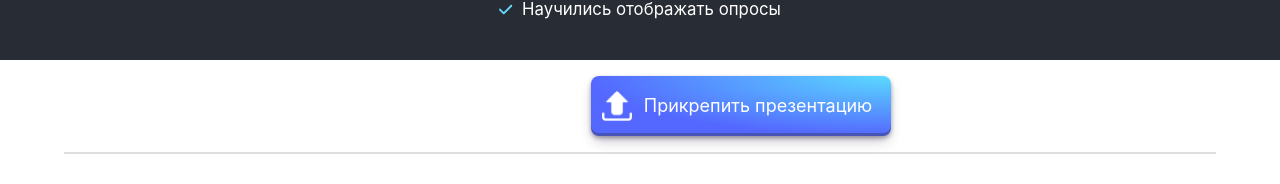
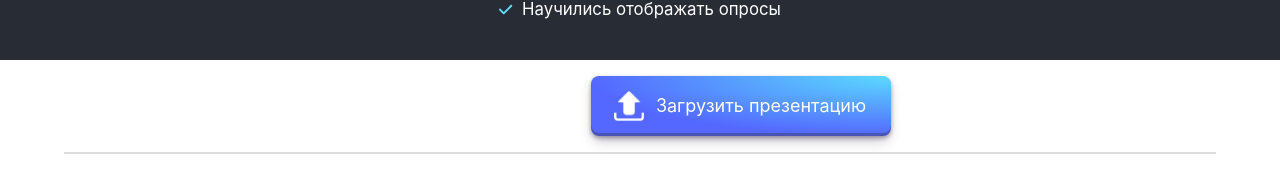
Before and after one commit to kalashkovpaul/vk-bananas-frontend, a React (Create React App) app: page / in a window 1280 px wide. Shown: the part 413-597 px from the top of the page. Built offline with nearby package versions, Linux system fonts and the light colour scheme.

Commit message:
Add file button

```diff
--- a/package.json
+++ b/package.json
@@ -18,6 +18,7 @@
     "react-helmet-async": "^1.3.0",
     "react-router-dom": "^6.8.2",
     "react-scripts": "^5.0.1",
+    "react-spinners": "^0.13.8",
     "react-transition-group": "^4.4.5",
     "styled-components": "^5.3.3",
     "web-vitals": "^3.1.1",
--- a/src/App.tsx
+++ b/src/App.tsx
@@ -12,6 +12,7 @@ const App: FunctionComponent = () => {
 
   return (
     <Layout>
+      <div id="alertWrapper"/>
       <MetaInfo />
       <SwitchTransition mode="out-in">
         <CSSTransition
--- a/src/assets/style/base/animation.scss
+++ b/src/assets/style/base/animation.scss
@@ -33,3 +33,16 @@
     transform: scale3d(1, 1, 1);
   }
 }
+
+@keyframes dissapear{
+  0%{
+    opacity: 1;
+  }
+  50%{
+    opacity: 0.5;
+  }
+  100%{
+    display: none;
+    opacity: 0;
+  }
+}
--- a/src/components/Alert.tsx
+++ b/src/components/Alert.tsx
@@ -18,7 +18,11 @@ type NotificationProps = Partial<AlertProps>;
 
 const TileContainer = styled.div`
   margin: 0 auto;
-  padding: 15rem 0 20rem !important;
+  position: absolute;
+  width: 500px;
+  left: 465px;
+  top: 445px;
+  z-index: 1;
 `;
 
 const Notification = styled.div<NotificationProps>`
@@ -63,14 +67,22 @@ const Alert: FunctionComponent<AlertProps> = ({
   alertAnimation = 'none',
   iconName = 'info-circle',
   alertBackgroundColor = '#4dc6e7'
-}) => (
-  <TileContainer className="tile is-parent is-vertical is-8">
+}) => {
+
+  setTimeout(() => {
+    let child = document.getElementById(`alertBlock`);
+    // let parent = child?.parentNode;
+    child?.remove();
+  }, 2000);
+
+  return (
+    <TileContainer id="alertBlock" className="is-parent is-vertical is-8">
       {show && (
         <Notification
           alertColor={alertColor}
           alertAnimation={alertAnimation}
           alertBackgroundColor={alertBackgroundColor}
-        className="notification tile is-child"
+          className="notification is-child"
         >
           <div>
             <FontAwesomeIcon
@@ -88,5 +100,6 @@ const Alert: FunctionComponent<AlertProps> = ({
       )}
     </TileContainer>
   );
+};
 
 export default Alert;
--- /dev/null
+++ b/src/components/uploadFileButton/UploadFileButton.tsx
@@ -0,0 +1,104 @@
+import React, { useState } from "react";
+import './uploadFileButton.css';
+import styled from 'styled-components';
+import Alert from "../Alert";
+import ReactDOM from 'react-dom';
+import { createRoot } from "react-dom/client";
+import { createSuccess } from "../../utils/utils";
+import {BarLoader} from "react-spinners";
+import { useNavigate } from "react-router-dom";
+
+const Button = styled.button`
+    position: relative;
+    border-radius: 8px;
+    height: 60px;
+    margin: 4px;
+    align-items: center;
+    appearance: none;
+    background-image: radial-gradient(100% 100% at 100% 0, #5adaff 0, #5468ff 100%);
+    border: 0;
+    box-shadow: rgba(45, 35, 66, .4) 0 2px 4px,rgba(45, 35, 66, .3) 0 7px 13px -3px,rgba(58, 65, 111, .5) 0 -3px 0 inset;
+    box-sizing: border-box;
+    color: #fff;
+    cursor: pointer;
+    display: inline-flex;
+    justify-content: center;
+    line-height: 1;
+    list-style: none;
+    overflow: hidden;
+    /* padding-left: 16px;
+    padding-right: 16px; */
+    position: relative;
+    text-align: left;
+    text-decoration: none;
+    transition: box-shadow .15s,transform .15s;
+    user-select: none;
+    -webkit-user-select: none;
+    touch-action: manipulation;
+    white-space: nowrap;
+    will-change: box-shadow,transform;
+    font-size: 18px;
+`;
+
+const UploadFileButton = () => {
+    const [isLoading, setLoading] = React.useState<boolean>(false);
+    const hiddenFileInput = React.useRef<HTMLInputElement>(null);
+    const navigate = useNavigate();
+
+    const handleClick = () => {
+      hiddenFileInput?.current?.click();
+    };
+
+    const upload = (file: File) => {
+        setLoading(true);
+        if (!file) {
+          return;
+        }
+
+        // 👇 Uploading the file using the fetch API to the server
+        fetch('https://httpbin.org/post', {
+          method: 'POST',
+          body: file,
+          // 👇 Set headers manually for single file upload
+          headers: {
+            'content-type': file.type,
+            'content-length': `${file.size}`, // 👈 Headers need to be a string
+          },
+        })
+          .then((res) => {
+              return res.json()
+            })
+            .then((data) => {
+                console.log(data)
+                createSuccess("Успех", "Файл был успешно загружен");
+                setLoading(false);
+                setTimeout(() => {
+                    navigate("/presentation");
+                }, 2000);
+          })
+          .catch((err) => console.error(err));
+      };
+
+
+    const handleChange = (event: React.FormEvent<HTMLInputElement>) => {
+      const fileUploaded = (event?.target as any).files[0];
+      upload(fileUploaded);
+    };
+    return (
+      <>
+            <Button className="uploadFileButton bar-button addPresentation" onClick={handleClick}>
+                <div className="addFileIcon"/>
+            {isLoading ? <BarLoader color="#5468ff"/> : "Загрузить презентацию"}
+            </Button>
+            <input
+                accept="pptx"
+                type="file"
+                ref={hiddenFileInput}
+                onChange={handleChange}
+                style={{display: 'none'}}
+            />
+        </>
+    );
+}
+
+export default UploadFileButton;
--- /dev/null
+++ b/src/components/uploadFileButton/uploadFileButton.css
@@ -0,0 +1,24 @@
+.addPresentation {
+    width: 300px;
+    height: 60px;
+    padding-right: 8px;
+    left: 535px;
+}
+
+.addFileIcon {
+    background-image: url("./upload.png");
+    background-size: contain;
+    width: 30px;
+    height: 30px;
+    margin-right: 12px;
+}
+
+.inputFile {
+    display: none;
+}
+
+#alertWrapper {
+    width: 0px;
+    height: 0px;
+    position: relative;
+}
--- a/src/config/fa.config.ts
+++ b/src/config/fa.config.ts
@@ -7,6 +7,7 @@ import {
   faAngleDoubleUp,
   faExternalLinkAlt,
   faExclamationCircle,
+  faCircleCheck,
 } from '@fortawesome/free-solid-svg-icons';
 import {
   faEtsy,
@@ -27,6 +28,7 @@ export const registerIcons = () => {
     faInfoCircle,
     faAngleDoubleUp,
     faExternalLinkAlt,
-    faExclamationCircle
+    faExclamationCircle,
+    faCircleCheck,
   );
 };
--- a/src/containers/Home/home.css
+++ b/src/containers/Home/home.css
@@ -13,18 +13,3 @@
     background-size: contain;
     animation: rotation infinite 10s linear
 }
-
-.addPresentation {
-    width: 300px;
-    height: 60px;
-    padding-right: 8px;
-    left: 535px;
-}
-
-.addFileIcon {
-    background-image: url("./upload.png");
-    background-size: contain;
-    width: 30px;
-    height: 30px;
-    margin-right: 12px;
-}
--- a/src/containers/Home/index.tsx
+++ b/src/containers/Home/index.tsx
@@ -6,6 +6,7 @@ import type { FunctionComponent } from 'react';
 import { Features } from '../../config/features.config';
 import { Packages } from '../../config/packages.config';
 import { getRouteMetaInfo } from '../../config/routes.config';
+import UploadFileButton from '../../components/uploadFileButton/UploadFileButton';
 
 const LOREM_IPSUM_TEXT = `
   Lorem ipsum dolor sit amet, alia appareat usu id, has legere facilis in. Nam inani malorum epicuri
@@ -37,12 +38,7 @@ const Home: FunctionComponent = () => (
     </section>
     <section className="container dashboard-content">
       <div className="columns">
-      <div className="bar-button addPresentation" onClick={() => {
-
-        }}>
-            <div className="addFileIcon"/>
-            Прикрепить презентацию
-        </div>
+      <UploadFileButton/>
         {/* {Packages.map((pkg, idx) => <Package key={idx} {...pkg} />)} */}
       </div>
       <hr />
--- /dev/null
+++ b/src/utils/utils.tsx
@@ -0,0 +1,34 @@
+import { createRoot } from "react-dom/client";
+import { Alert } from "../components";
+
+export function createError(title: string, subTitle: string) {
+    let a =
+        <Alert
+            title={title}
+            subTitle={subTitle}
+            iconName="exclamation-circle"
+            alertBackgroundColor="#e93e60"
+            alertAnimation="rubberBand_animation 1s, 1s dissapear 1s"
+        />;
+    let el = document.getElementById("alertWrapper");
+    if (el) {
+        let root = createRoot(el);
+        root.render(a);
+    }
+}
+
+export function createSuccess(title: string, subTitle: string) {
+    let a =
+        <Alert
+            title={title}
+            subTitle={subTitle}
+            iconName="circle-check"
+            alertBackgroundColor="#50C878"
+            alertAnimation="rubberBand_animation 1s, 4s dissapear 1.5s"
+        />;
+    let el = document.getElementById("alertWrapper");
+    if (el) {
+        let root = createRoot(el);
+        root.render(a);
+    }
+}
```
Also changed, not shown: src/components/uploadFileButton/upload.png (renamed from src/containers/Home/upload.png), 1 other file (tests, documents, lock files or other folders). Lines whose indentation alone changed are shown as unchanged.
